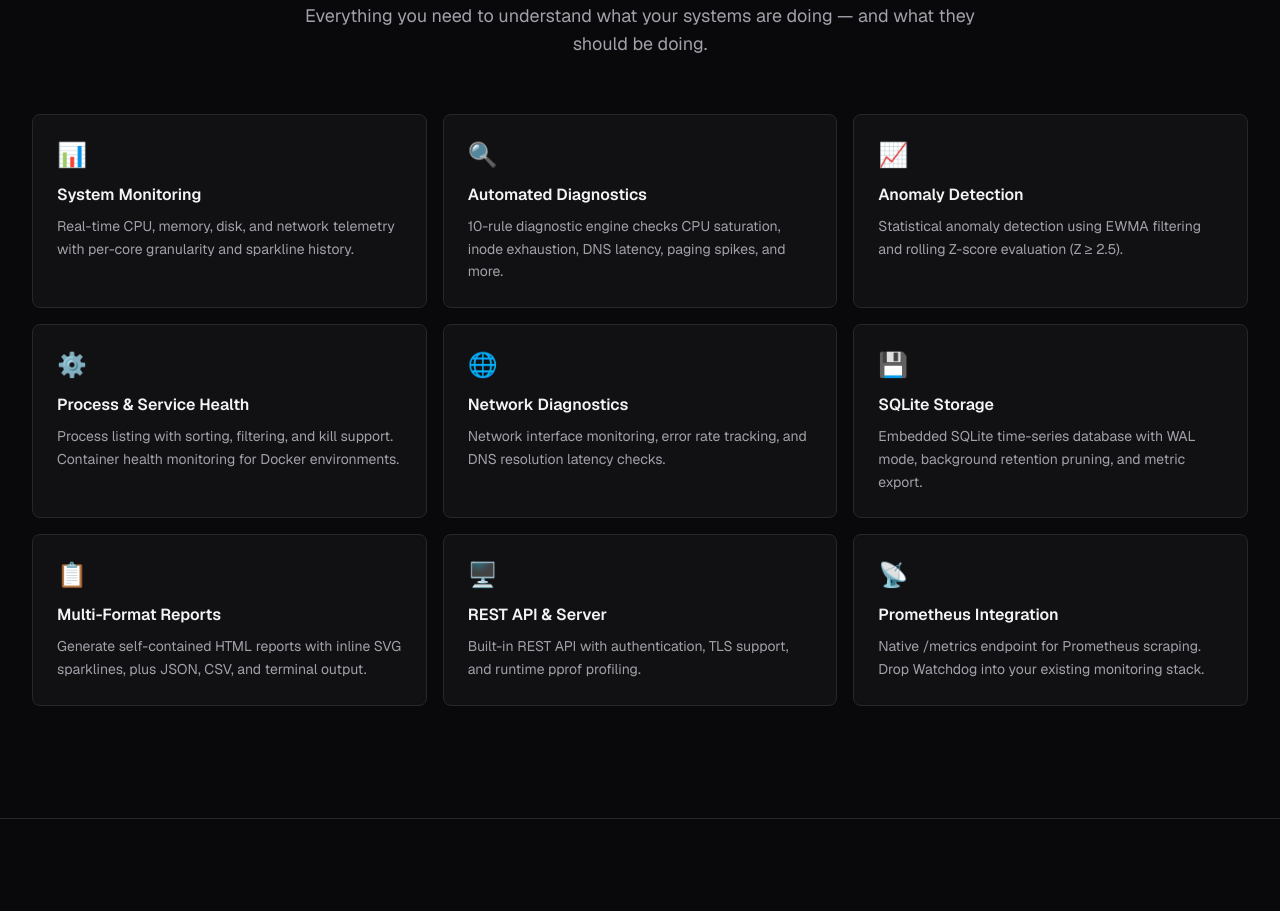
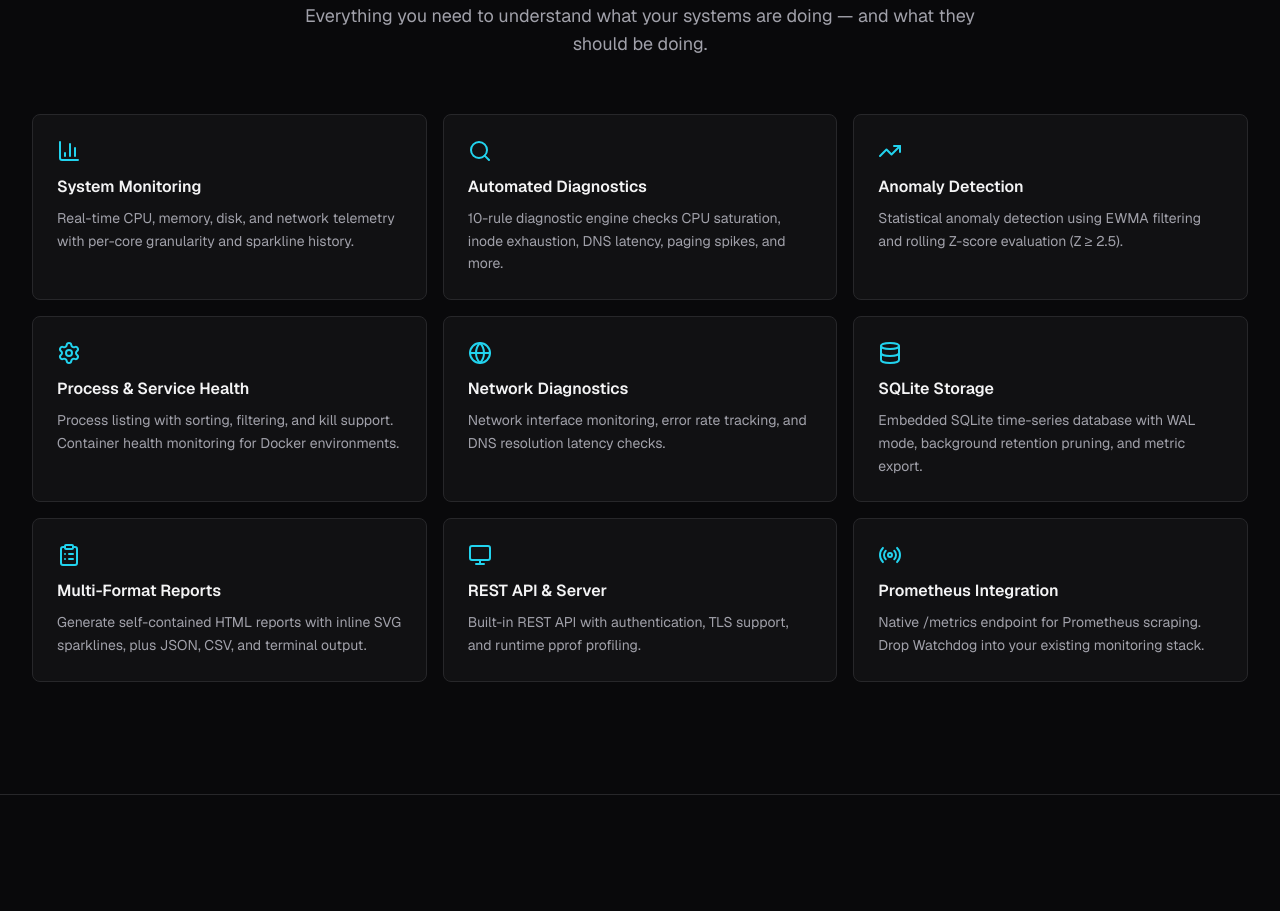
Before and after one commit to DocHoax/watchdog-site, a Next.js app: page / in a window 1280 px wide. Shown: the part 860-1771 px from the top of the page. Built offline with nearby package versions, Linux system fonts and the light colour scheme.

Commit message:
feat: refactor capabilities to use Lucide icons and define Capability interface

```diff
--- a/src/components/sections/features.tsx
+++ b/src/components/sections/features.tsx
@@ -1,61 +1,79 @@
 "use client";
 
+import type { LucideIcon } from "lucide-react";
 import { RevealSection } from "@/components/reveal-section";
+import {
+  ChartIcon,
+  SearchIcon,
+  TrendingUpIcon,
+  SettingsIcon,
+  GlobeIcon,
+  DatabaseIcon,
+  ClipboardIcon,
+  MonitorIcon,
+  RadioIcon,
+} from "@/components/icons";
 
-const capabilities = [
+interface Capability {
+  title: string;
+  description: string;
+  icon: LucideIcon;
+}
+
+const capabilities: Capability[] = [
   {
     title: "System Monitoring",
     description:
       "Real-time CPU, memory, disk, and network telemetry with per-core granularity and sparkline history.",
-    icon: "📊",
+    icon: ChartIcon,
   },
   {
     title: "Automated Diagnostics",
     description:
       "10-rule diagnostic engine checks CPU saturation, inode exhaustion, DNS latency, paging spikes, and more.",
-    icon: "🔍",
+    icon: SearchIcon,
   },
   {
     title: "Anomaly Detection",
     description:
       "Statistical anomaly detection using EWMA filtering and rolling Z-score evaluation (Z ≥ 2.5).",
-    icon: "📈",
+    icon: TrendingUpIcon,
   },
   {
     title: "Process & Service Health",
     description:
       "Process listing with sorting, filtering, and kill support. Container health monitoring for Docker environments.",
-    icon: "⚙️",
+    icon: SettingsIcon,
   },
   {
     title: "Network Diagnostics",
     description:
       "Network interface monitoring, error rate tracking, and DNS resolution latency checks.",
-    icon: "🌐",
+    icon: GlobeIcon,
   },
   {
     title: "SQLite Storage",
     description:
       "Embedded SQLite time-series database with WAL mode, background retention pruning, and metric export.",
-    icon: "💾",
+    icon: DatabaseIcon,
   },
   {
     title: "Multi-Format Reports",
     description:
       "Generate self-contained HTML reports with inline SVG sparklines, plus JSON, CSV, and terminal output.",
-    icon: "📋",
+    icon: ClipboardIcon,
   },
   {
     title: "REST API & Server",
     description:
       "Built-in REST API with authentication, TLS support, and runtime pprof profiling.",
-    icon: "🖥️",
+    icon: MonitorIcon,
   },
   {
     title: "Prometheus Integration",
     description:
       "Native /metrics endpoint for Prometheus scraping. Drop Watchdog into your existing monitoring stack.",
-    icon: "📡",
+    icon: RadioIcon,
   },
 ];
 
@@ -79,8 +97,8 @@ export function FeaturesSection() {
               key={cap.title}
               className="group rounded-lg border border-border bg-surface p-6 hover:border-accent/30 hover:bg-surface-alt transition-colors"
             >
-              <div className="text-2xl mb-3" aria-hidden="true">
-                {cap.icon}
+              <div className="mb-3" aria-hidden="true">
+                <cap.icon className="h-6 w-6 text-accent" />
               </div>
               <h3 className="text-base font-semibold text-foreground mb-2">
                 {cap.title}
```
